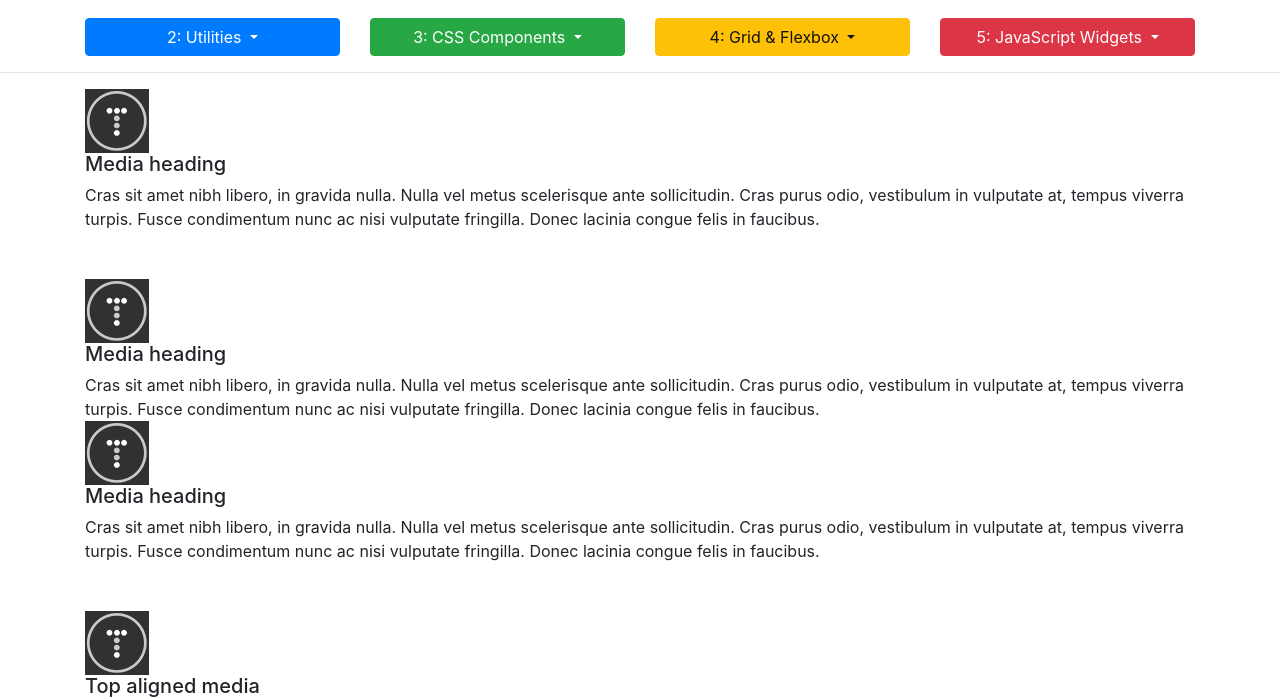
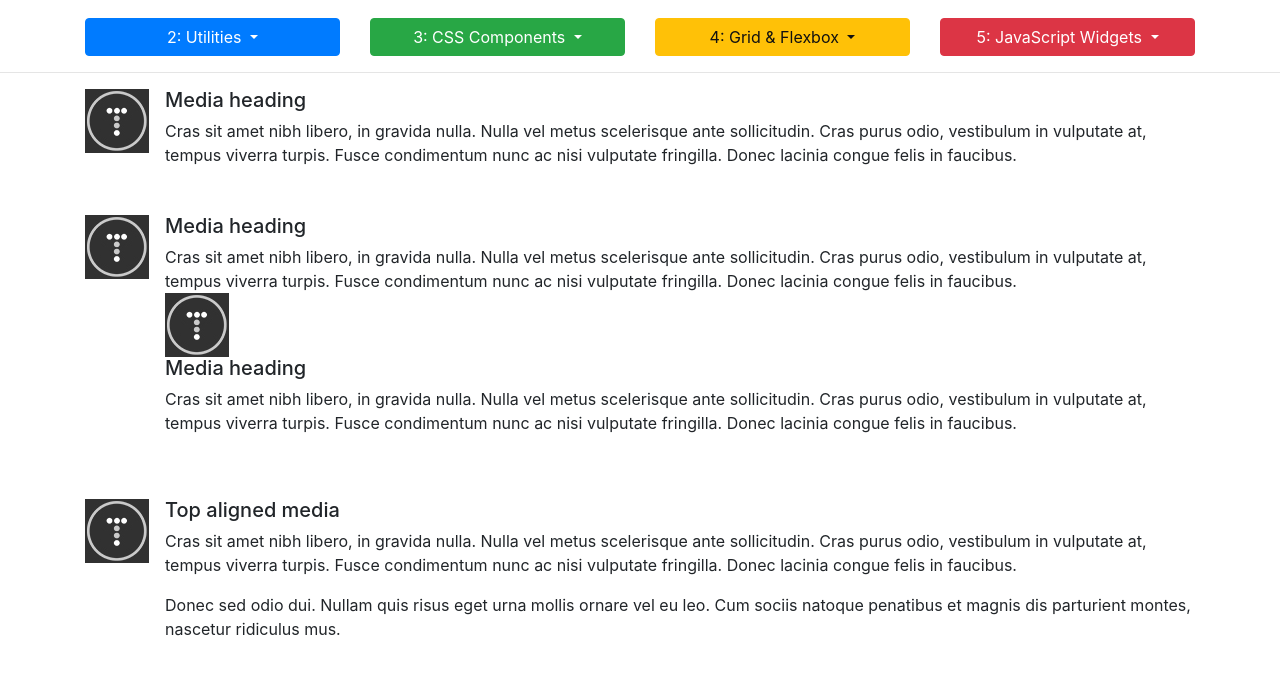
Before and after one commit to a-soliman/bootstrap4, a website: page dist/3_10_media_object.html in a window 1280 px wide. Shown: the part 109-808 px from the top of the page. Drawn offline with nearby package versions, Linux system fonts and the light colour scheme.

Commit message:
working with media-objects

```diff
--- a/dist/3_10_media_object.html
+++ b/dist/3_10_media_object.html
@@ -82,9 +82,9 @@
         <!--########################START HERE#########################-->
 
       <!-- MEDIA OBJECT -->
-      <div>
-          <img src="img/image4.jpg">
-          <div>
+      <div class="media">
+          <img class="d-flex mr-3" src="img/image4.jpg">
+          <div class="media-body">
               <h5>Media heading</h5>
               Cras sit amet nibh libero, in gravida nulla. Nulla vel metus scelerisque ante sollicitudin. Cras purus odio, vestibulum in vulputate at, tempus viverra turpis. Fusce condimentum nunc ac nisi vulputate fringilla. Donec lacinia congue felis in faucibus.
           </div>
@@ -93,9 +93,9 @@
       <br><br>
 
       <!-- NESTING MEDIA OBJECTS -->
-      <div>
-          <img src="img/image4.jpg">
-          <div>
+      <div class="media">
+          <img class="d-flex mr-3" src="img/image4.jpg">
+          <div class="media-body">
               <h5>Media heading</h5>
               Cras sit amet nibh libero, in gravida nulla. Nulla vel metus scelerisque ante sollicitudin. Cras purus odio, vestibulum in vulputate at, tempus viverra turpis. Fusce condimentum nunc ac nisi vulputate fringilla. Donec lacinia congue felis in faucibus.
 
@@ -114,10 +114,10 @@
       <br><br>
 
       <!-- TOP ALIGNED (DEFAULT) -->
-      <div>
-          <img src="img/image4.jpg">
-          <div>
-              <h5>Top aligned media</h5>
+      <div class="media mt-3">
+          <img class="d-flex mr-3 align-self-start" src="img/image4.jpg">
+          <div class="media-body">
+              <h5 class="mt-0">Top aligned media</h5>
               <p>Cras sit amet nibh libero, in gravida nulla. Nulla vel metus scelerisque ante sollicitudin. Cras purus odio, vestibulum in vulputate at, tempus viverra turpis. Fusce condimentum nunc ac nisi vulputate fringilla. Donec lacinia congue felis in faucibus.</p>
               <p>Donec sed odio dui. Nullam quis risus eget urna mollis ornare vel eu leo. Cum sociis natoque penatibus et magnis dis parturient montes, nascetur ridiculus mus.</p>
           </div>
```
